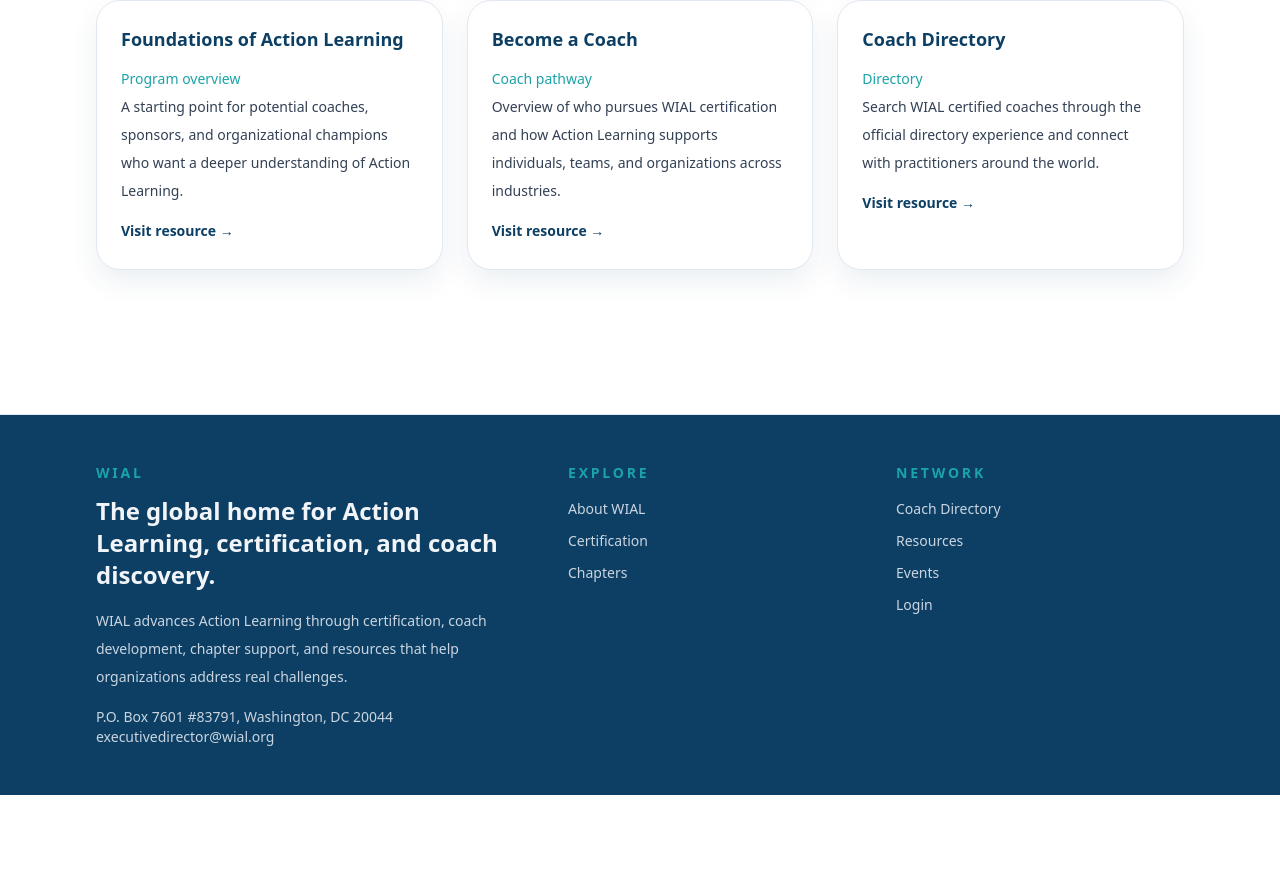
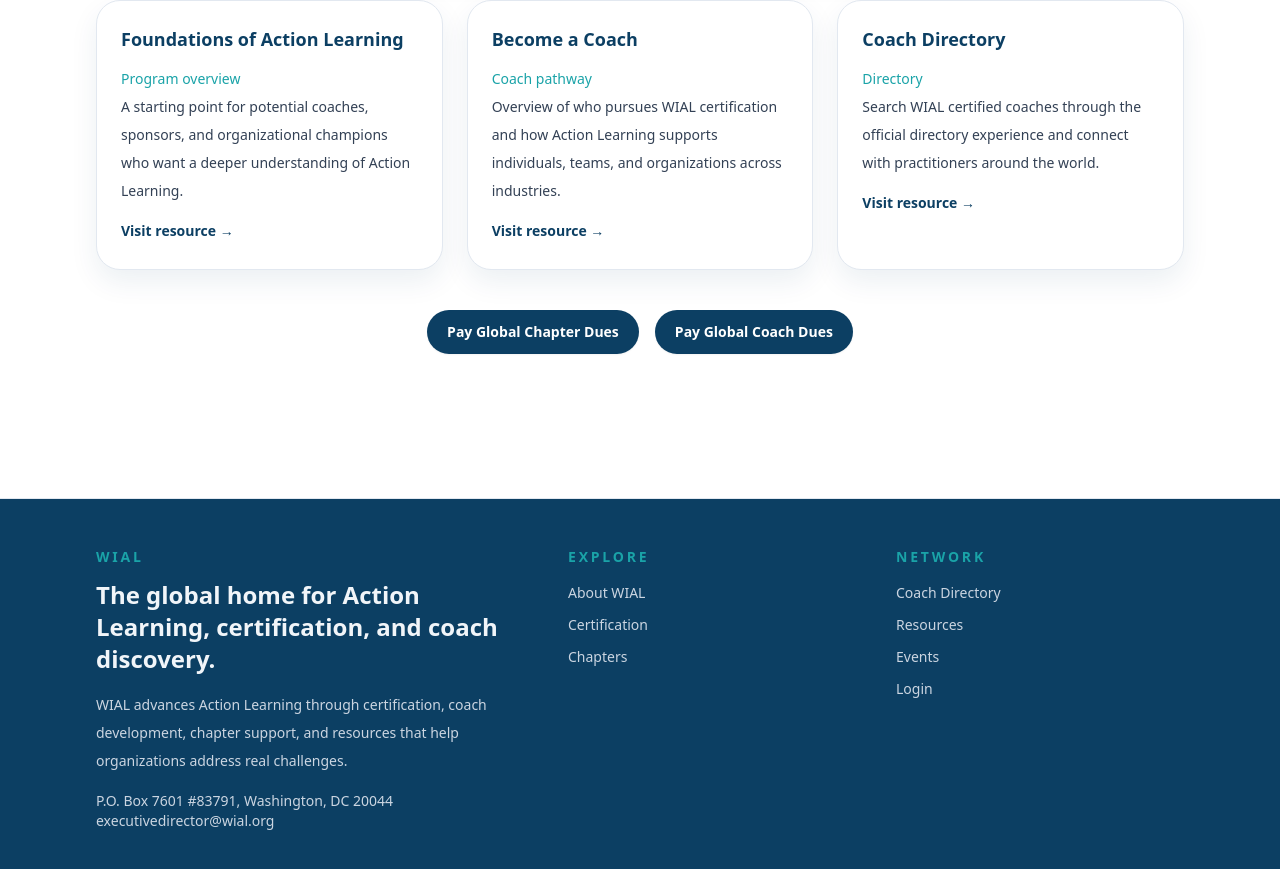
Before and after one commit to 2026-ASU-WiCS-Opportunity-Hack/28-shawarmaalgo, a Next.js app in the folder frontend/: page /resources in a window 1280 px wide. Shown: the part 822-1691 px from the top of the page. Before the commit the page ends 1617 px from the top, so only its background shows below. Built offline with nearby package versions, Linux system fonts and the light colour scheme; no server answers.

Commit message:
money money money

```diff
--- a/frontend/app/[country]/resources/page.tsx
+++ b/frontend/app/[country]/resources/page.tsx
@@ -2,7 +2,10 @@ import { notFound } from "next/navigation";
 import { PageShell } from "@/components/layout/PageShell";
 import { SectionHeading } from "@/components/ui/SectionHeading";
 import { InfoCard } from "@/components/cards/InfoCard";
+import { buttonClassName } from '@/components/ui/button';
 import { getChapter } from "@/lib/server-data";
+
+const CHAPTER_COACH_DUES_URL = 'https://buy.stripe.com/test_5kQeV6f6bf1W7Ws3k62cg01';
 
 export default async function CountryResourcesPage({ params }: { params: { country: string } }) {
   const country = await getChapter(params.country);
@@ -28,6 +31,11 @@ export default async function CountryResourcesPage({ params }: { params: { count
           </InfoCard>
         ))}
       </div>
+      <div className="mt-10 flex justify-center">
+        <a href={CHAPTER_COACH_DUES_URL} target="_blank" rel="noreferrer" className={buttonClassName()}>
+          Pay Chapter Coach Dues
+        </a>
+      </div>
     </PageShell>
   );
 }
--- a/frontend/app/resources/page.tsx
+++ b/frontend/app/resources/page.tsx
@@ -2,7 +2,11 @@ import { PageShell } from '@/components/layout/PageShell';
 import { SectionHeading } from '@/components/ui/SectionHeading';
 import { InfoCard } from '@/components/cards/InfoCard';
 import { RichContent } from '@/components/content/RichContent';
+import { buttonClassName } from '@/components/ui/button';
 import { getGlobalPageContent, getGlobalResources } from '@/lib/server-data';
+
+const GLOBAL_CHAPTER_DUES_URL = 'https://buy.stripe.com/test_4gM3co8HN6vqa4AaMy2cg02';
+const GLOBAL_COACH_DUES_URL = 'https://buy.stripe.com/test_14A4gs0bh8DyekQ5se2cg00';
 
 export default async function ResourcesPage() {
   const [resources, page] = await Promise.all([getGlobalResources(), getGlobalPageContent('resources')]);
@@ -36,6 +40,14 @@ export default async function ResourcesPage() {
           </InfoCard>
         ))}
       </div>
+      <div className="mt-10 flex flex-col items-center gap-4 sm:flex-row sm:justify-center">
+        <a href={GLOBAL_CHAPTER_DUES_URL} target="_blank" rel="noreferrer" className={buttonClassName()}>
+          Pay Global Chapter Dues
+        </a>
+        <a href={GLOBAL_COACH_DUES_URL} target="_blank" rel="noreferrer" className={buttonClassName()}>
+          Pay Global Coach Dues
+        </a>
+      </div>
     </PageShell>
   );
 }
```
Also changed, not shown: 1 other file (tests, documents, lock files or other folders).
